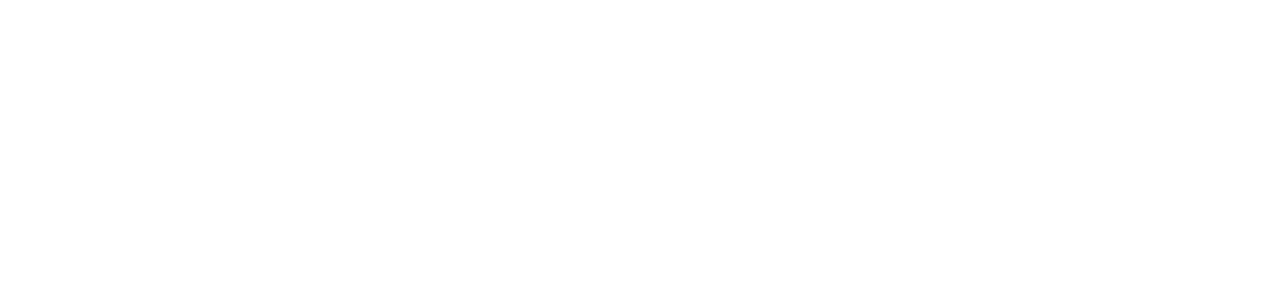
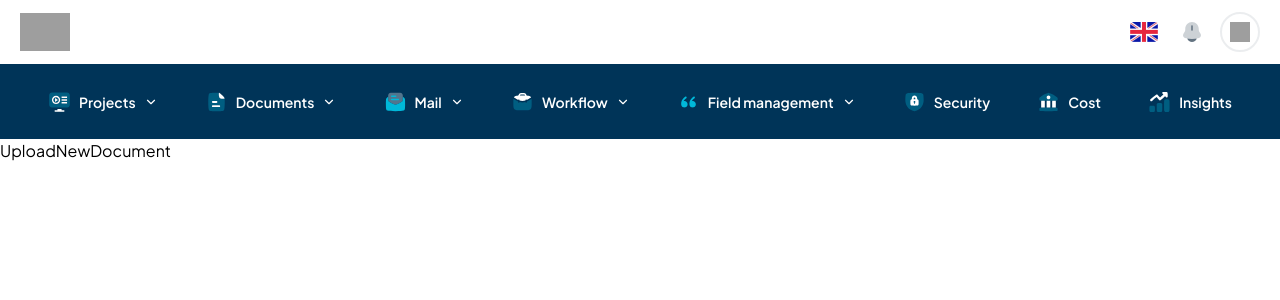
Before and after one commit to BCPAZ/crm-app, a React (Vite) app: page /documents/upload-new-document in a window 1280 px wide. Before the commit this address had no page. Shown: the top 300 px of the page. Built offline with nearby package versions, Linux system fonts and the light colour scheme; grey boxes are pictures that could not be loaded.

Commit message:
feat : Documents layout created & paths created

```diff
--- /dev/null
+++ b/src/layouts/PageLayouts/DocumentLayouts.jsx
@@ -0,0 +1,11 @@
+import { Outlet } from "react-router-dom"
+
+const DocumentLayout = () => {
+  return (
+    <main>
+      <Outlet />
+    </main>
+  )
+}
+
+export default DocumentLayout
--- a/src/routes/index.jsx
+++ b/src/routes/index.jsx
@@ -7,6 +7,8 @@
 import Projects from "@/views/App/Projects";
 import Dashboard from "@/views/App/Dashboard";
 import Profile from "@/views/App/Profile";
+import DocumentLayout from "@/layouts/PageLayouts/DocumentLayouts";
+import UploadNewDocument from "@/views/App/Documents/UploadNewDocument";
 const AppRouter = () => {
   return (
     <Routes>
@@ -14,6 +16,9 @@
         <Route path="/" element={<Dashboard />} />
         <Route path="/projects" element={<Projects />} />
         <Route path="/profile" element={<Profile />} />
+        <Route path="/documents/*" element={<DocumentLayout />}>
+          <Route path="upload-new-document" element={<UploadNewDocument />} />
+        </Route>
       </Route>
       <Route element={<AuthLayout />}>
           <Route path="/login" element={<Login />} />
--- /dev/null
+++ b/src/views/App/Documents/UploadNewDocument.jsx
@@ -0,0 +1,7 @@
+  const UploadNewDocument = () => {
+  return (
+    <div>UploadNewDocument</div>
+  )
+}
+
+export default UploadNewDocument
```
Also changed, not shown: src/utils/constants.jsx (+6 -6 lines).
